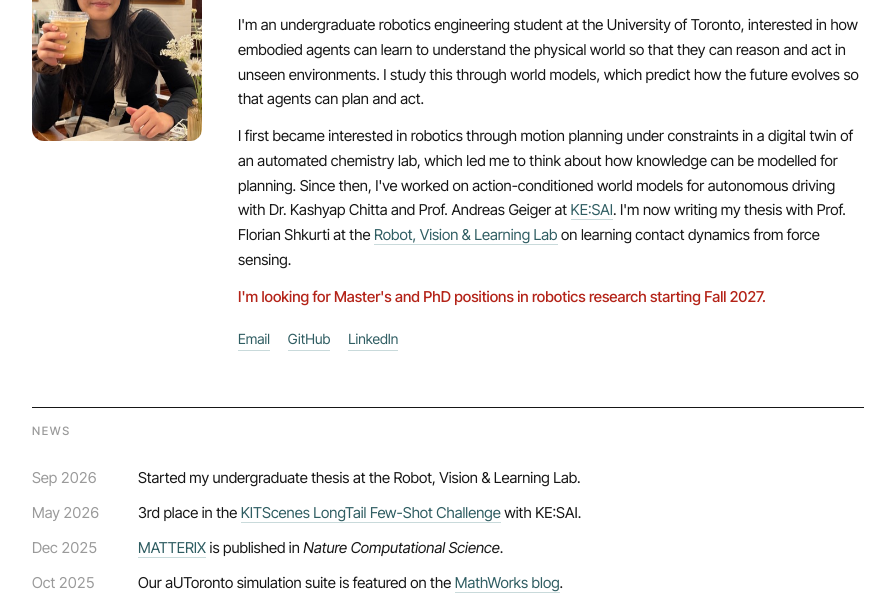
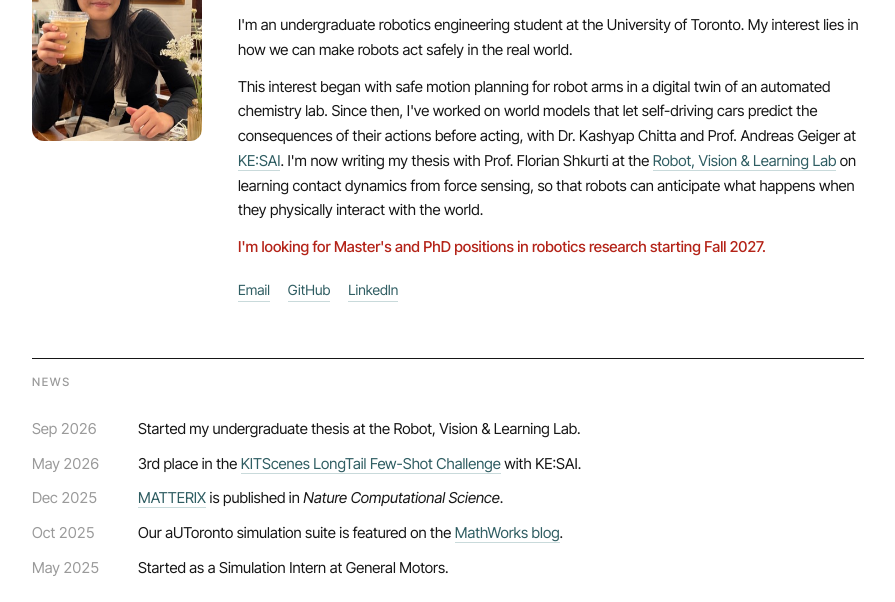
Before and after one commit to yijie-04/yijie-04.github.io, a plain HTML site: page index.html in a window 1280 px wide. Shown: the part 173-775 px from the top of the page, without its empty margins (192-1087 px from the left). Drawn offline with Linux system fonts and the light colour scheme.

Commit message:
docs: reframe bio around safe robot behaviour
Co-Authored-By: Claude Opus 5.5 <noreply@anthropic.com>

```diff
--- a/index.html
+++ b/index.html
@@ -91,8 +91,8 @@
     <div>
       <h1>Yijie Wang</h1>
       <div class="role">Robotics · Engineering Science, University of Toronto</div>
-      <p>I'm an undergraduate robotics engineering student at the University of Toronto, interested in how embodied agents can learn to understand the physical world so that they can reason and act in unseen environments. I study this through world models, which predict how the future evolves so that agents can plan and act.</p>
-      <p>I first became interested in robotics through motion planning under constraints in a digital twin of an automated chemistry lab, which led me to think about how knowledge can be modelled for planning. Since then, I've worked on action-conditioned world models for autonomous driving with Dr. Kashyap Chitta and Prof. Andreas Geiger at <a target="_blank" rel="noopener" href="https://kesai.eu">KE:SAI</a>. I'm now writing my thesis with Prof. Florian Shkurti at the <a target="_blank" rel="noopener" href="https://rvl.cs.toronto.edu/">Robot, Vision &amp; Learning Lab</a> on learning contact dynamics from force sensing.</p>
+      <p>I'm an undergraduate robotics engineering student at the University of Toronto. My interest lies in how we can make robots act safely in the real world.</p>
+      <p>This interest began with safe motion planning for robot arms in a digital twin of an automated chemistry lab. Since then, I've worked on world models that let self-driving cars predict the consequences of their actions before acting, with Dr. Kashyap Chitta and Prof. Andreas Geiger at <a target="_blank" rel="noopener" href="https://kesai.eu">KE:SAI</a>. I'm now writing my thesis with Prof. Florian Shkurti at the <a target="_blank" rel="noopener" href="https://rvl.cs.toronto.edu/">Robot, Vision &amp; Learning Lab</a> on learning contact dynamics from force sensing, so that robots can anticipate what happens when they physically interact with the world.</p>
       <p class="seeking">I'm looking for Master's and PhD positions in robotics research starting Fall 2027.</p>
       <div class="links">
         <a href="mailto:yijies.wang@mail.utoronto.ca">Email</a>
```
